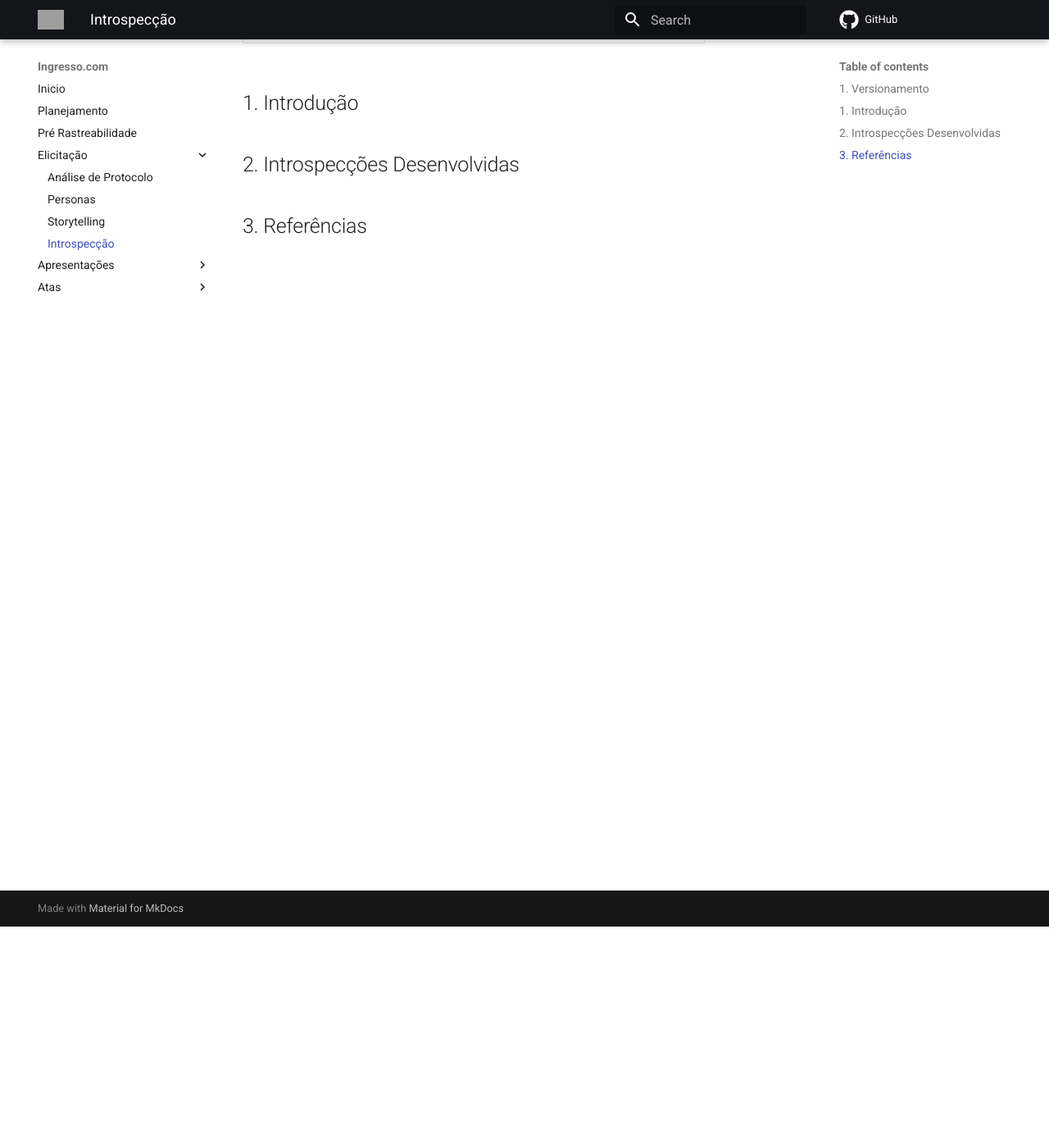
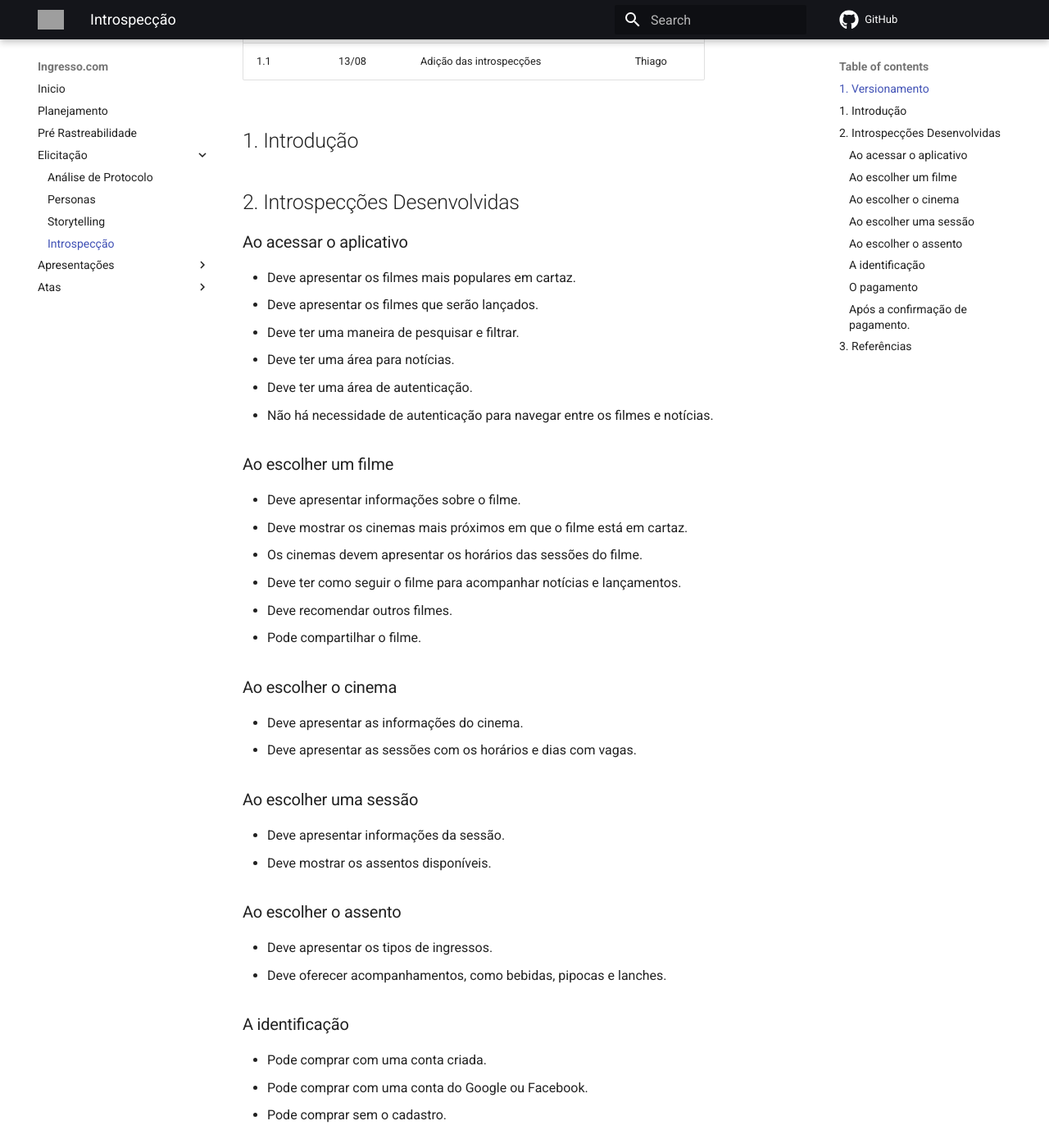
Before and after one commit to Requisitos-de-Software/2021.1-Ingresso.com, an MkDocs documentation site: the page built from docs/elicitacao/introspeccao.md, in a window 1280 px wide and 1400 px high, scrolled down 270 px. Shown: the whole window at 82% size. Built offline with MkDocs 1.6.1 and Material for MkDocs 9.7.7, drawn with Linux system fonts in a browser that asks for light colours; comment, search, counter and statistics services are not loaded; some of the changed text lies outside the part shown; grey boxes are pictures that could not be loaded.

Commit message:
#25 adicionando introspeccoes

```diff
--- a/docs/elicitacao/introspeccao.md
+++ b/docs/elicitacao/introspeccao.md
@@ -3,9 +3,66 @@
 |Versão|Data|Descrição|Autor(es)|
 |------|----|---------|---------|
 |1.0|13/08|Abertura do documento de Introspecção|Thiago|
+|1.1|13/08|Adição das introspecções|Thiago|
 
 ## 1. Introdução
 
 ## 2. Introspecções Desenvolvidas
 
+### Ao acessar o aplicativo
+
+- Deve apresentar os filmes mais populares em cartaz.
+- Deve apresentar os filmes que serão lançados.
+- Deve ter uma maneira de pesquisar e filtrar.
+- Deve ter uma área para notícias.
+- Deve ter uma área de autenticação.
+- Não há necessidade de autenticação para navegar entre os filmes e notícias.
+
+### Ao escolher um filme
+
+- Deve apresentar informações sobre o filme.
+- Deve mostrar os cinemas mais próximos em que o filme está em cartaz.
+- Os cinemas devem apresentar os horários das sessões do filme.
+- Deve ter como seguir o filme para acompanhar notícias e lançamentos.
+- Deve recomendar outros filmes.
+- Pode compartilhar o filme.
+
+### Ao escolher o cinema
+
+- Deve apresentar as informações do cinema.
+- Deve apresentar as sessões com os horários e dias com vagas.
+
+### Ao escolher uma sessão
+
+- Deve apresentar informações da sessão.
+- Deve mostrar os assentos disponíveis.
+
+### Ao escolher o assento
+
+- Deve apresentar os tipos de ingressos.
+- Deve oferecer acompanhamentos, como bebidas, pipocas e lanches.
+
+### A identificação
+
+- Pode comprar com uma conta criada.
+- Pode comprar com uma conta do Google ou Facebook.
+- Pode comprar sem o cadastro.
+
+### O pagamento
+
+- Deve mostrar um resumo da compra.
+- Deve mostrar o total e informações do pagamento.
+- Deve ter como escolher o método de pagamento.
+- O usuário deve ser notificado.
+- O resumo do pedido deve ser enviado por e-mail.
+
+### Após a confirmação de pagamento.
+
+- Deve ter uma área para os pedidos.
+- Deve notificar a confirmação do pagamento.
+- Deve apresentar informações do ingresso.
+- Deve enviar o ingresso por e-mail;
+- Deve notificar quando a sessão tiver chegando.
+
+
 ## 3. Referências
```
